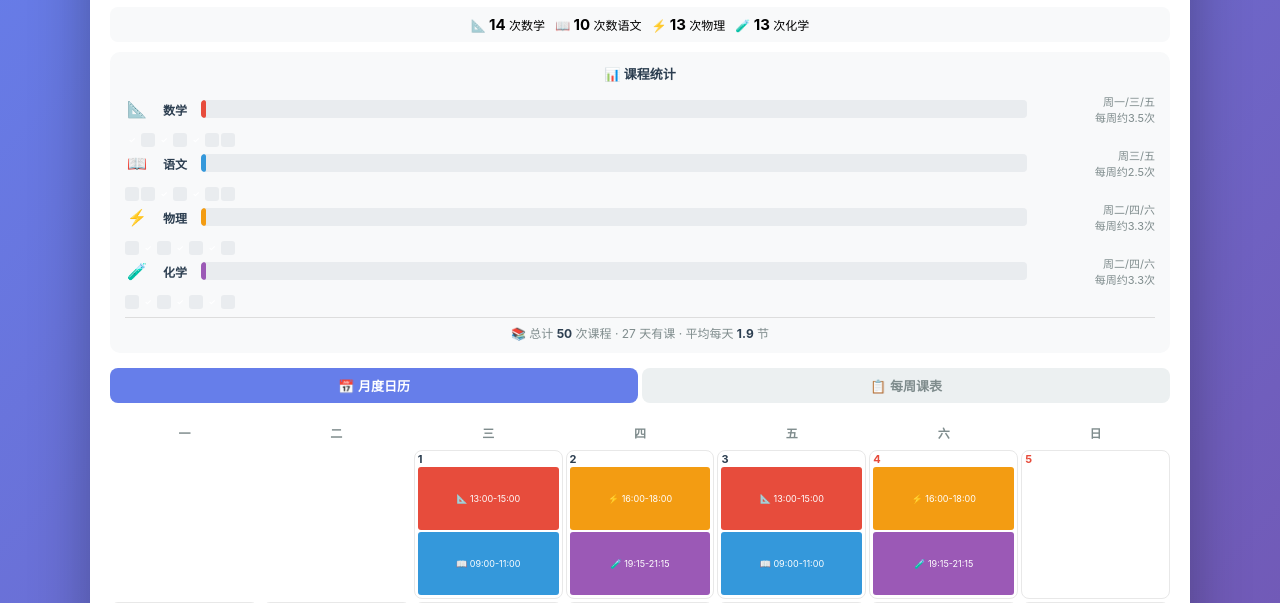
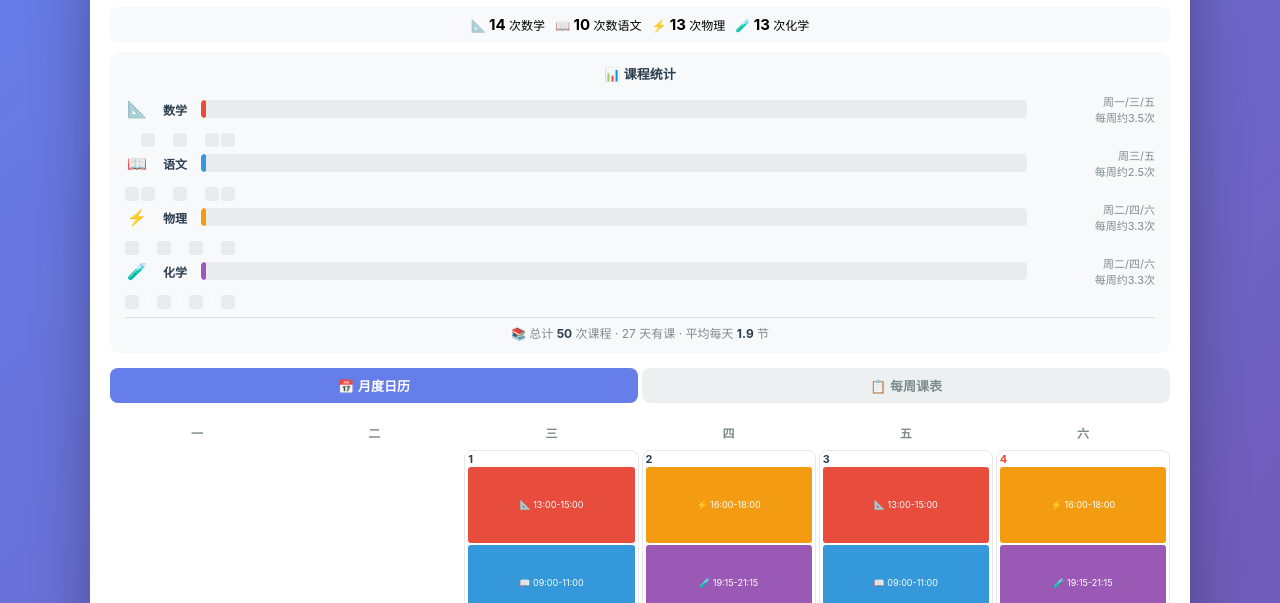
Before and after one commit to glenman/niniu-highschool-calendar, a plain HTML site: page index.html in a window 1280 px wide. Shown: the part 136-739 px from the top of the page. Drawn offline with Linux system fonts and the light colour scheme.

Commit message:
ui: 去掉周日列，日历显示周一到周六，July 1周三对齐

```diff
--- a/index.html
+++ b/index.html
@@ -86,7 +86,7 @@
         /* ====== Monthly Calendar ====== */
         .cal-grid {
             display: grid;
-            grid-template-columns: repeat(7, 1fr);
+            grid-template-columns: repeat(6, 1fr);
             gap: 3px;
         }
         .cal-grid .col-header {
@@ -113,17 +113,7 @@
             color: #2c3e50;
             line-height: 1;
         }
-        .cal-day .day-label.weekend { color: #e74c3c; }
-        .cal-day .day-label.today {
-            background: #667eea;
-            color: white;
-            border-radius: 50%;
-            width: 22px;
-            height: 22px;
-            display: flex;
-            align-items: center;
-            justify-content: center;
-        }
+        .cal-day .day-label.saturday { color: #e74c3c; }
         .cal-day .ev {
             flex: 1;
             display: flex;
@@ -879,40 +869,40 @@
 
     function renderCalendar() {
         const grid = document.getElementById('calendar-grid');
-        const firstDay = new Date(2026, 6, 1);
-        const startDow = firstDay.getDay() === 0 ? 6 : firstDay.getDay() - 1;
-        const startDate = new Date(2026, 6, 1 - startDow);
+        // July 2026: July 1 = Wednesday, July 31 = Friday
+        // Monday of first week = June 29
+        // Sunday of last week = Aug 2
+        // We only show Mon-Sat (6 columns)
+        const mondayStart = new Date(2026, 5, 29); // June 29
         const dayMap = {};
         DATA.schedule.forEach(d => { dayMap[d.date] = d; });
 
         let html = '';
-        // Column headers (no weekday names, just numbers)
-        html += '<div class="col-header">一</div>';
-        html += '<div class="col-header">二</div>';
-        html += '<div class="col-header">三</div>';
-        html += '<div class="col-header">四</div>';
-        html += '<div class="col-header">五</div>';
-        html += '<div class="col-header">六</div>';
-        html += '<div class="col-header">日</div>';
+        // Column headers: 一 二 三 四 五 六
+        ['一','二','三','四','五','六'].forEach(h => {
+            html += '<div class="col-header">' + h + '</div>';
+        });
 
-        for (let i = 0; i < 6 * 7; i++) {
-            const d = new Date(startDate);
+        // 6 weeks x 6 days = 36 cells (covers June 29 to July 31)
+        for (let i = 0; i < 6 * 6; i++) {
+            const d = new Date(mondayStart);
             d.setDate(d.getDate() + i);
+            // Only show July days
             if (d.getMonth() !== 6 || d.getFullYear() !== 2026) {
                 html += '<div class="cal-day empty"></div>';
                 continue;
             }
             const ds = d.getFullYear() + '-' + String(d.getMonth()+1).padStart(2,'0') + '-' + String(d.getDate()).padStart(2,'0');
             const dayInfo = dayMap[ds];
-            const isWeekend = d.getDay() === 0 || d.getDay() === 6;
+            const isSaturday = d.getDay() === 6;
 
             html += '<div class="cal-day">';
-            html += `<div class="day-label${isWeekend ? ' weekend' : ''}">${d.getDate()}</div>`;
+            html += '<div class="day-label' + (isSaturday ? ' saturday' : '') + '">' + d.getDate() + '</div>';
 
             if (dayInfo) {
                 dayInfo.events.forEach(ev => {
                     const cls = ev.subject === '数学' ? 'math' : ev.subject === '语文' ? 'chinese' : ev.subject === '物理' ? 'physics' : 'chemistry';
-                    html += `<div class="ev ${cls}" title="${ev.description}">${ev.emoji} ${ev.time}</div>`;
+                    html += '<div class="ev ' + cls + '" title="' + ev.description + '">' + ev.emoji + ' ' + ev.time + '</div>';
                 });
             }
             html += '</div>';
```
